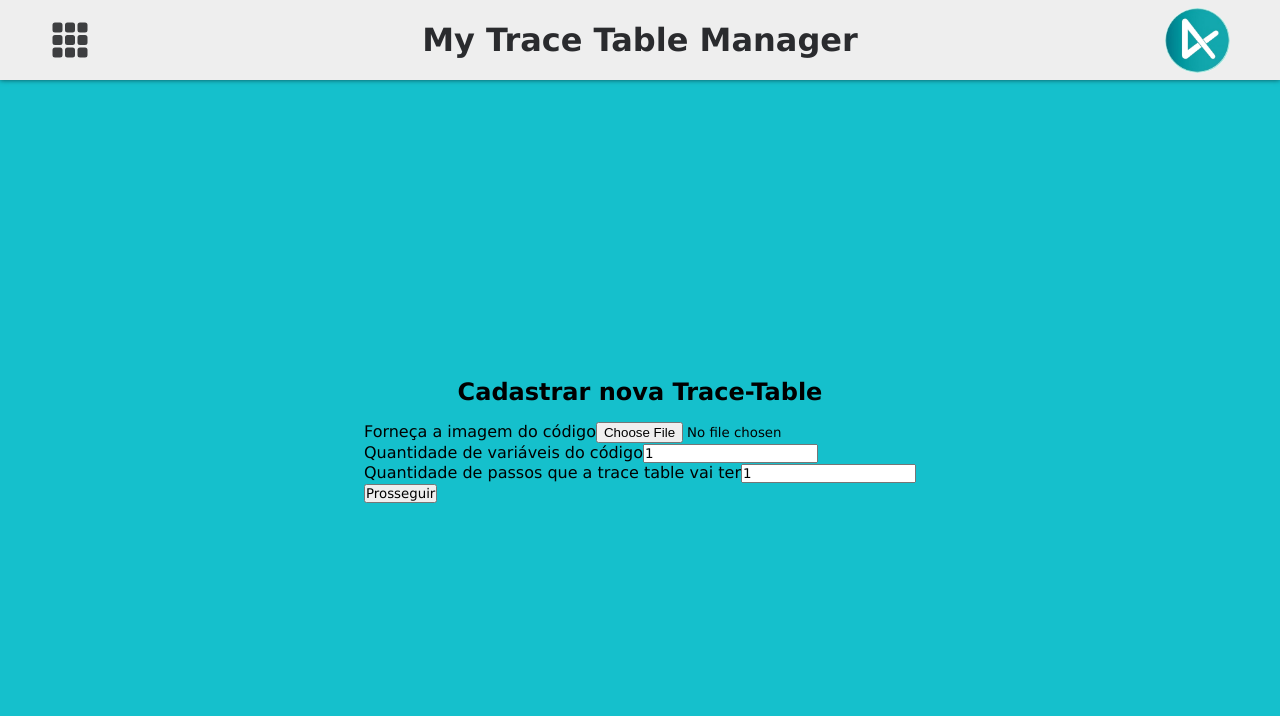
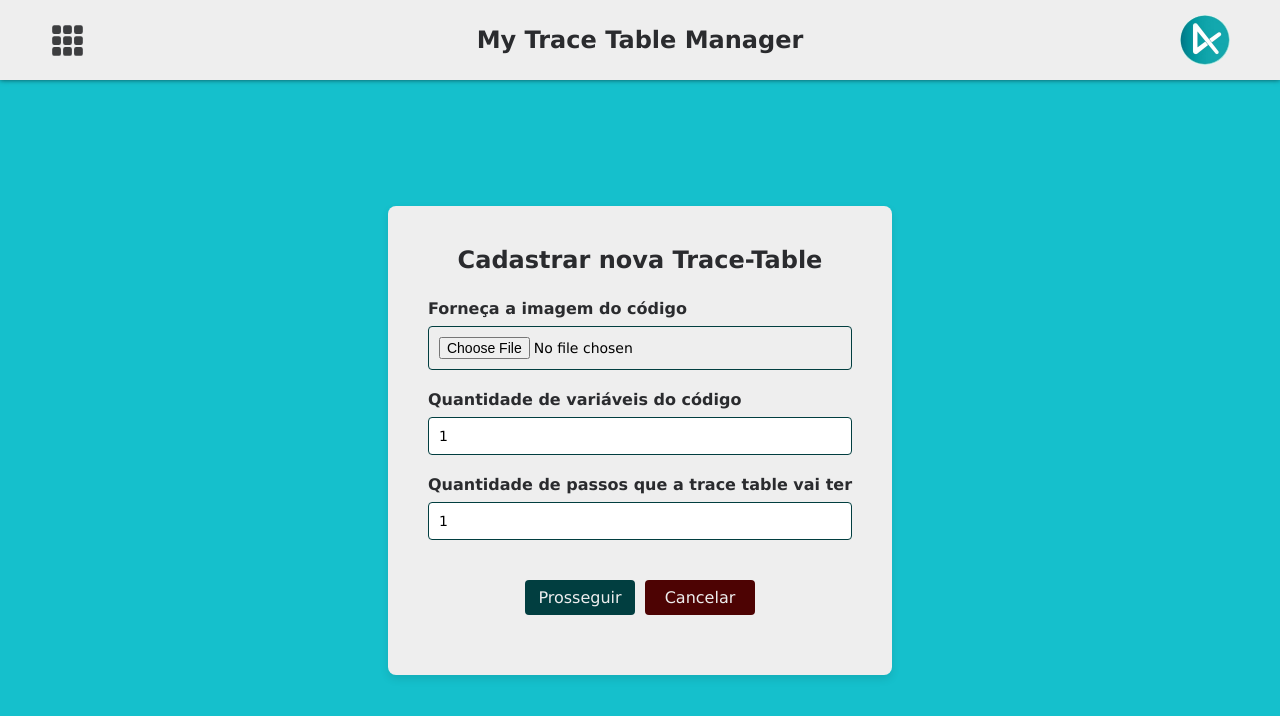
Before and after one commit to a4s-ufpb/My-Trace-Table-Manager, a React (Vite) app: page /#/newexercice in a window 1280 px wide. Shown: the top 716 px of the page. Built offline with nearby package versions, Linux system fonts and the light colour scheme.

Commit message:
Feito o css da tela de cadastro do exercício

```diff
--- a/src/components/Button/styles.module.css
+++ b/src/components/Button/styles.module.css
@@ -1,6 +1,6 @@
 .button {
-    width: 250px;
-    height: 100px;
+    width: 170px;
+    height: 80px;
     font-weight: 600;
     display: flex;
     align-items: center;
@@ -9,7 +9,8 @@
     color: #fff;
     border-radius: 10px;
     border: none;
-    font-size: 1.3em;
+    font-size: 1.1em;
+    line-height: 25px;
     cursor: pointer;
     transition: all .2s ease-in-out;
 }
--- a/src/components/Header/index.jsx
+++ b/src/components/Header/index.jsx
@@ -13,7 +13,7 @@ export default function Header() {
         <header className={styles.header}>
             <BsGrid3X3GapFill onClick={() => setMenu(true)} />
             <h1 onClick={() => navigate("/")}>My Trace Table Manager</h1>
-            <img src={logoA4S} alt="logo-a4s" onClick={() => navigate("/")} />
+            <img src={logoA4S} alt="logo-a4s" onClick={() => window.open("https://a4s.dev.br", "_blank")} />
 
             {menu && <Menu setMenu={setMenu}/>}
         </header>
--- a/src/components/Header/styles.module.css
+++ b/src/components/Header/styles.module.css
@@ -14,7 +14,7 @@
     position: absolute;
     top: auto;
     left: 50px;
-    font-size: 40px;
+    font-size: 35px;
     cursor: pointer;
     color: var(--primary-black);
     transition: all 0.2s ease-in-out;
@@ -26,13 +26,14 @@
 }
 
 .header h1 {
+    font-size: 1.5rem;
     color: var(--primary-black);
     cursor: pointer;
 }
 
 .header img {
-    width: 65px;
-    height: 65px;
+    width: 50px;
+    height: 50px;
     position: absolute;
     top: auto;
     right: 50px;
--- a/src/routes/Exercices/NewExercice/index.jsx
+++ b/src/routes/Exercices/NewExercice/index.jsx
@@ -1,6 +1,7 @@
 import { useContext, useEffect, useState } from "react";
 import { useNavigate } from "react-router-dom";
 import { TraceTableContext } from "../../../contexts/TraceTableContext";
+import styles from "./styles.module.css";
 
 export default function NewExercice() {
     const { setTraceData } = useContext(TraceTableContext);
@@ -15,7 +16,7 @@ export default function NewExercice() {
     useEffect(() => {
         const tables = JSON.parse(localStorage.getItem("traceTables")) || [];
         if (tables.length > 0) {
-            setLastTable(tables[tables.length - 1]); // Pegando a última tabela salva
+            setLastTable(tables[tables.length - 1]);
         }
     }, []);
 
@@ -32,10 +33,12 @@ export default function NewExercice() {
 
     return (
         <div className="background">
+            <div className={styles.formBg}>
                 <h2>Cadastrar nova Trace-Table</h2>
                 <form onSubmit={handleSubmit}>
                     <div>
-                    <label htmlFor="img-tracetable">Forneça a imagem do código</label>
+                        <label htmlFor="img-tracetable">Forneça a
+                            imagem do código</label>
                         <input
                             type="file"
                             name="img-tracetable"
@@ -45,7 +48,8 @@ export default function NewExercice() {
                         />
                     </div>
                     <div>
-                    <label htmlFor="quant-variables">Quantidade de variáveis do código</label>
+                        <label htmlFor="quant-variables">Quantidade de
+                            variáveis do código</label>
                         <input
                             type="number"
                             name="quant-variables"
@@ -53,11 +57,13 @@ export default function NewExercice() {
                             min="1"
                             required
                             value={qtdVariables}
-                        onChange={(e) => setVariables(parseInt(e.target.value))}
+                            onChange={(e) =>
+                                setVariables(parseInt(e.target.value))}
                         />
                     </div>
                     <div>
-                    <label htmlFor="quant-steps">Quantidade de passos que a trace table vai ter</label>
+                        <label htmlFor="quant-steps">Quantidade de
+                            passos que a trace table vai ter</label>
                         <input
                             type="number"
                             name="quant-steps"
@@ -68,8 +74,12 @@ export default function NewExercice() {
                             onChange={(e) => setSteps(parseInt(e.target.value))}
                         />
                     </div>
-                <button type="submit">Prosseguir</button>
+                    <div className={styles.btnContainer}>
+                        <button type="submit" className={styles.btnNext}>Prosseguir</button>
+                        <button type="button" onClick={() => navigate("/")} className={styles.btnCancel}>Cancelar</button>
+                    </div>
                 </form>
+            </div>
         </div>
     )
 }
--- /dev/null
+++ b/src/routes/Exercices/NewExercice/styles.module.css
@@ -0,0 +1,74 @@
+.formBg {
+    display: flex;
+    justify-content: center;
+    align-items: center;
+    flex-direction: column;
+    padding: 40px;
+    border-radius: 8px;
+    box-shadow: 0 4px 8px rgba(0, 0, 0, 0.1);
+    background-color: var(--primary-white);
+}
+
+form {
+    width: 100%;
+    max-width: 500px;
+}
+
+h2 {
+    margin-bottom: 25px;
+    color: var(--primary-black);
+}
+
+form div {
+    display: flex;
+    flex-direction: column;
+    margin-bottom: 20px;
+}
+
+label {
+    margin-bottom: 8px;
+    font-weight: 600;
+    color: var(--primary-black);
+}
+
+input[type="file"],
+input[type="number"] {
+    padding: 10px;
+    border: 1px solid var(--primary-green);
+    border-radius: 4px;
+    font-size: 14px;
+}
+
+.btnContainer {
+    display: flex;
+    flex-direction: row;
+    align-items: center;
+    justify-content: center;
+    gap: 10px;
+    padding-top: 20px;
+}
+
+.btnNext,
+.btnCancel {
+    width: 110px;
+    height: 35px;
+    border: none;
+    border-radius: 4px;
+    cursor: pointer;
+    font-size: 16px;
+}
+
+.btnNext {
+    background: var(--primary-green);
+    color: var(--primary-white);
+}
+
+.btnCancel {
+    background: #4d0303;
+    color: var(--primary-white);
+}
+
+.btnNext:hover,
+.btnCancel:hover {
+    transform: scale(1.03);
+}
--- a/src/routes/Home/index.jsx
+++ b/src/routes/Home/index.jsx
@@ -1,14 +1,17 @@
 import { useNavigate } from "react-router-dom";
 import Button from "../../components/Button";
+import styles from "./styles.module.css"
 
 export default function Home() {
     const navigate = useNavigate();
 
     return (
         <div className="background">
-            <Button text="Cadastrar Exercício" action={() => navigate("/newexercice")}/>
-            {/* <Button text="Listar exercícios" action={() => navigate("/listexercices")} /> */}
-            <Button text="Sobre" action={() => navigate("/about")}/>
+            <div className={styles.home}>
+                <Button text="Cadastrar Exercício" action={() => navigate("/newexercice")}/>
+                {/* <Button text="Listar exercícios" action={() => navigate("/listexercices")} /> */}
+                <Button text="Sobre" action={() => navigate("/about")}/>
+            </div>
         </div>
     )
 }
--- /dev/null
+++ b/src/routes/Home/styles.module.css
@@ -0,0 +1,9 @@
+.home {
+    display: flex;
+    align-items: center;
+    justify-content: center;
+    flex-wrap: wrap;
+    gap: 30px;
+    max-width: calc(3 * 170px + 2 * 30px);
+    width: 100%;
+}
```
Lines whose indentation alone changed are shown as unchanged.
